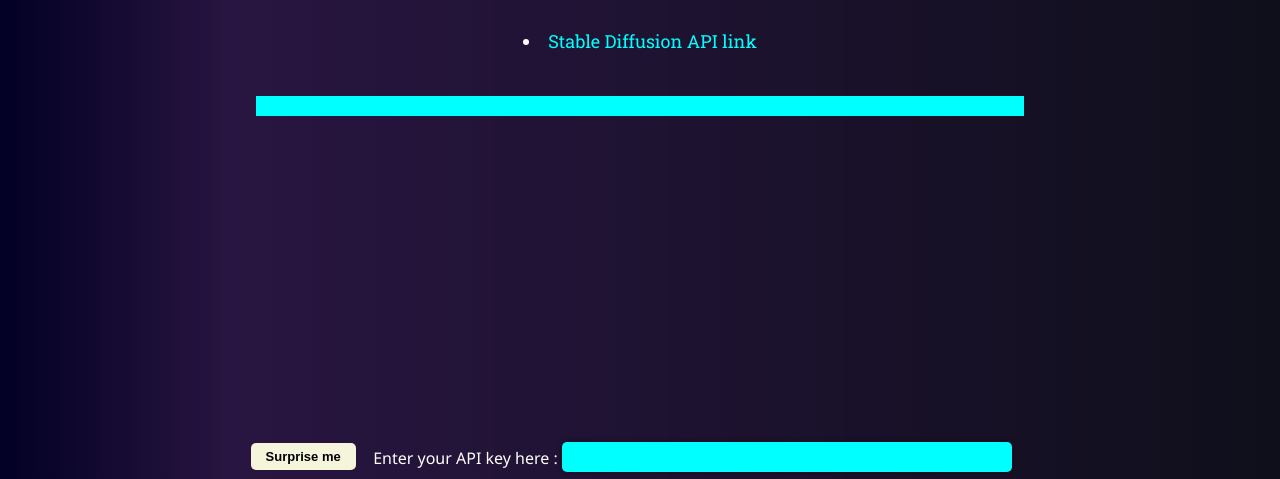
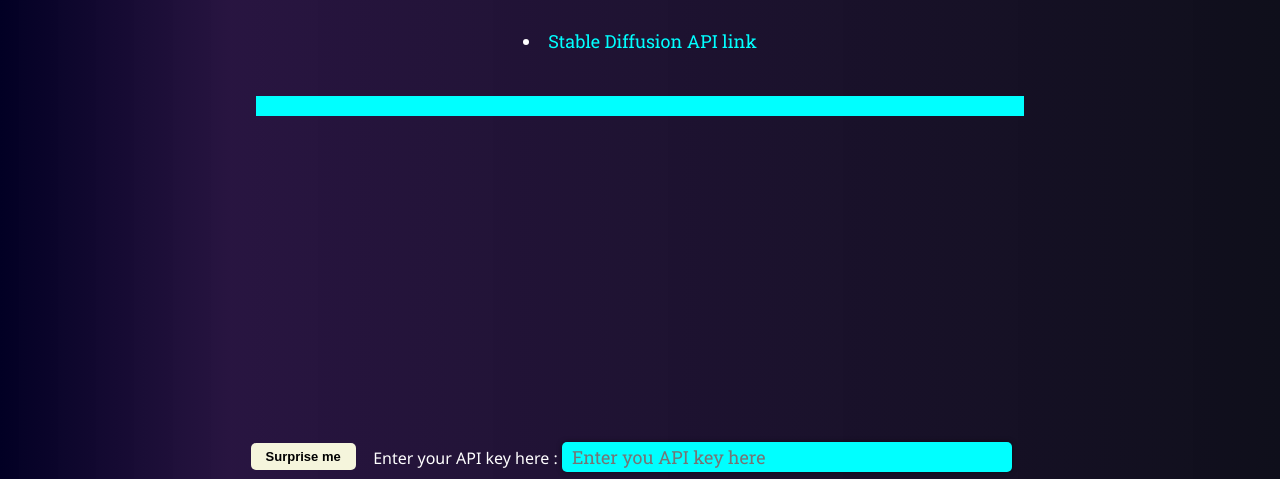
Before and after one commit to rishuraj1/Imagenationproject, a website with bundled scripts: page index.html in a window 1280 px wide. Shown: the part 285-764 px from the top of the page. Built offline with nearby package versions, Linux system fonts and the light colour scheme; no server answers.

Commit message:
add: placeholder

```diff
--- a/index.html
+++ b/index.html
@@ -41,9 +41,12 @@
               <li>Stable Diffusion</li></a
             > -->
             <li class="api-link">
-              <a href="https://stablediffusionapi.com/settings/api" target="_blank">Stable Diffusion API link</a>
+              <a
+                href="https://stablediffusionapi.com/settings/api"
+                target="_blank"
+                >Stable Diffusion API link</a
+              >
             </li>
-
           </p>
         </div>
         <div class="imagesDisplay"></div>
@@ -61,7 +64,7 @@
           <div class="apiContainer">
             <div class="apiKeyContainer">
               <label for="input">Enter your API key here :</label>
-              <input type="text" name="key" id="key" required />
+              <input type="text" name="key" id="key" placeholder="Enter you API key here" required />
             </div>
           </div>
         </div>
```
Also changed, not shown: 1 other file.
